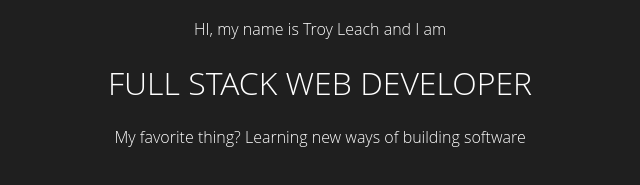
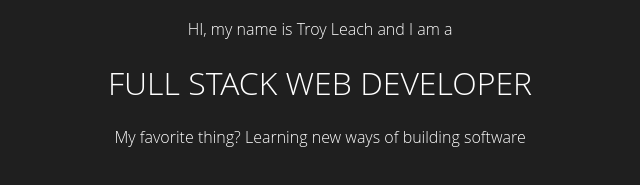
Before and after one commit to troyleach/personal_website, a plain HTML site: page index.html in a window 1280 px wide. Shown: the part 499-684 px from the top of the page, 292-932 px from the left. Drawn offline with nearby package versions, Linux system fonts and the light colour scheme; files that its build step writes are made by us from their sources.

```diff
--- a/index.html
+++ b/index.html
@@ -36,7 +36,7 @@
   <div class="container">
     <img alt="Image of Troy Leach" src="image/troy3.png"/>
     <p>
-      HI, my name is Troy Leach and I am
+      HI, my name is Troy Leach and I am a
     </p>
     <h1>
       FULL STACK WEB DEVELOPER
```
